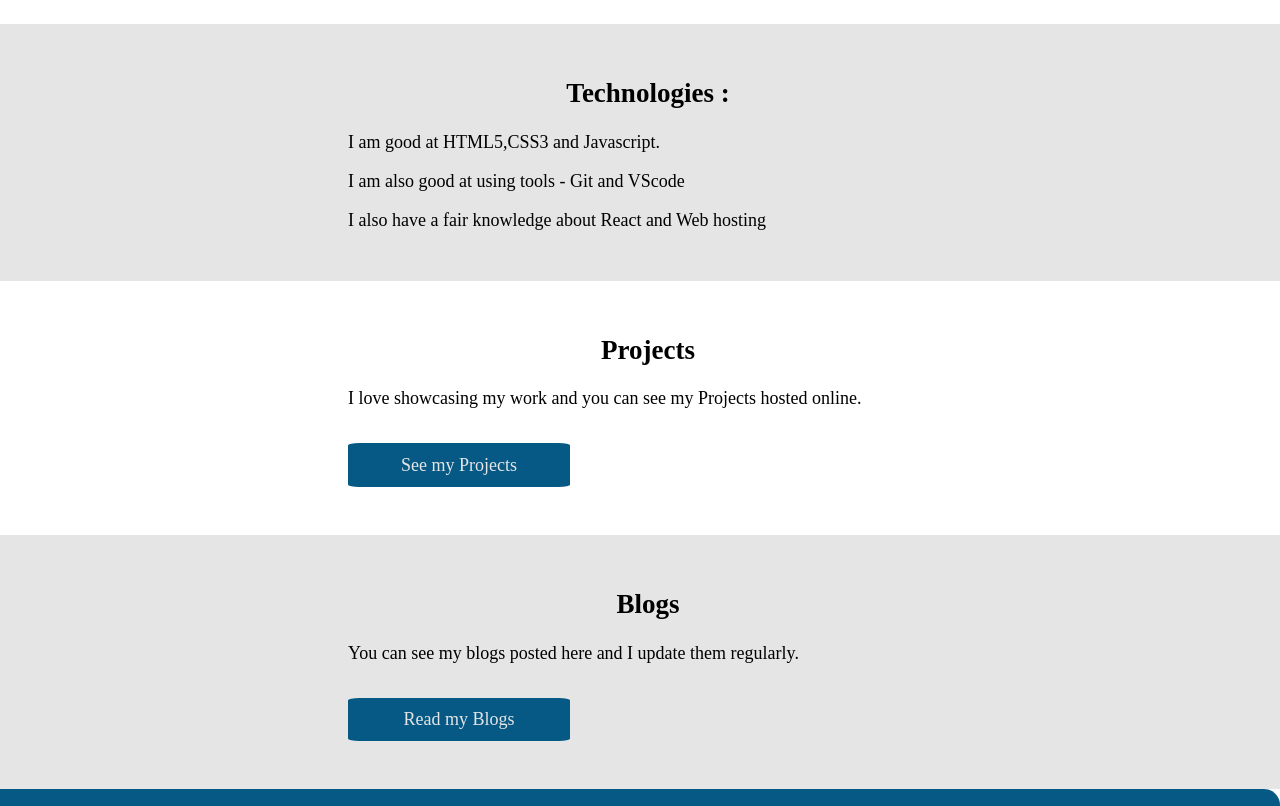
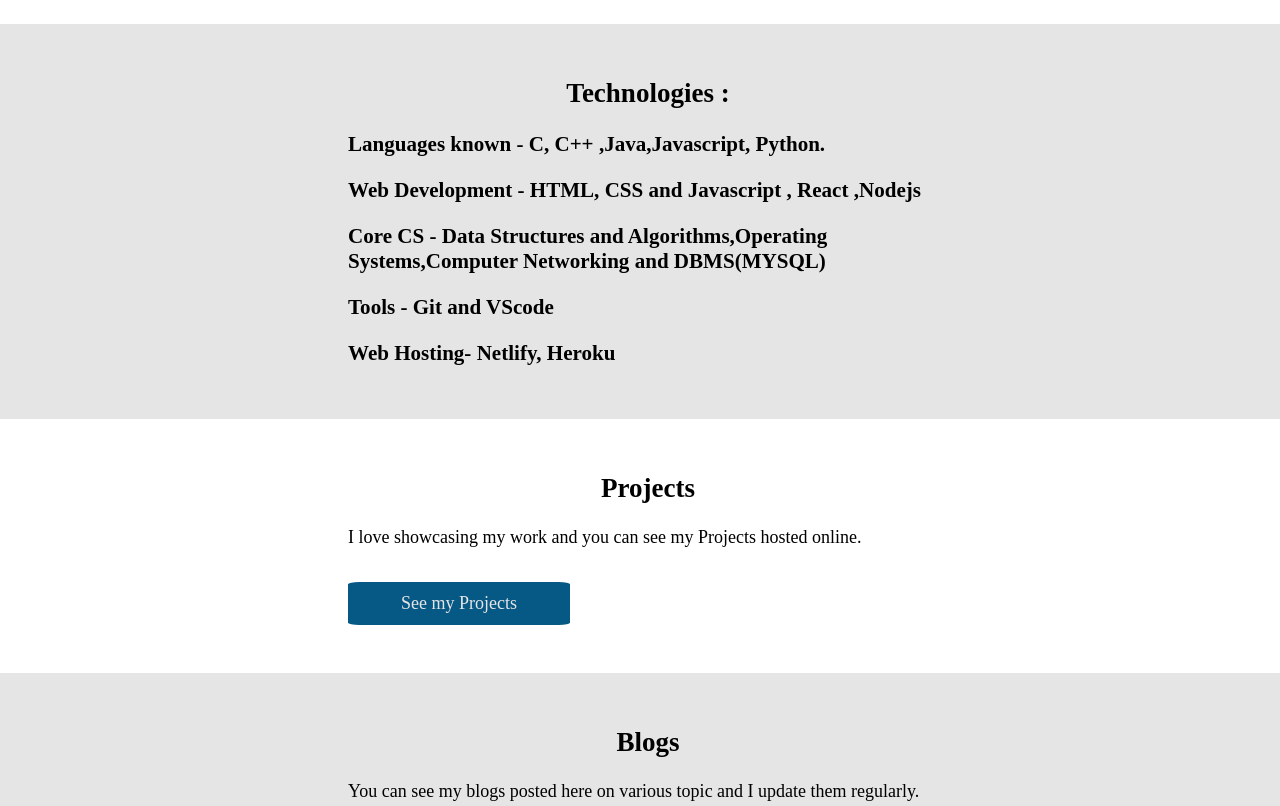
Before and after one commit to DevKesh/myportfolio-site, a plain HTML site: page index.html in a window 1280 px wide. Shown: the part 640-1446 px from the top of the page. Drawn offline with Linux system fonts and the light colour scheme; a web font is replaced by a local one.

Commit message:
Adding new changes to portfolio

```diff
--- a/index.html
+++ b/index.html
@@ -4,6 +4,7 @@
     <meta charset="UTF-8">
     <meta name="viewport" content="width=device-width, initial-scale=1.0">
     <title>Keshav Naganathan</title>
+    <link rel="icon" type="image/jpg" href="images/My picture.jpg" />
     <link
       rel="stylesheet"
       href="https://cdnjs.cloudflare.com/ajax/libs/font-awesome/5.14.0/css/all.min.css"
@@ -15,11 +16,11 @@
 <body>
 
     <nav class="navigation container">
-        <div class="nav-brand">   <a class="link link-active" href="index.html">My Portfolio</a></div>
+        <div class="nav-brand">My Portfolio</div>
         <div class="nav-list-container">
             <ul class="list-non-bullet nav-pills">
                 <li class="list-item-inline">
-                    <a class="link link-active" href="/">Home Page</a>
+                    <a class="link link-active" href="index.html">Home Page</a>
                 </li>
                 <li class="list-item-inline">
                     <a class="link" href="/projects.html">Projects</a>
@@ -42,9 +43,11 @@
     <section class="section ow">
         <div class="container container-center">
             <h1><strong>Technologies :</strong></h1>
-            <p>I am good at HTML5,CSS3 and Javascript.</p>
-            <p>I am also good at using tools - Git and VScode</p>
-            <p>I also have a fair knowledge about React and Web hosting</p>
+            <h3>Languages known - C, C++ ,Java,Javascript, Python.</h3>
+            <h3>Web Development - HTML, CSS and Javascript , React ,Nodejs</h3>
+            <h3>Core CS - Data Structures and Algorithms,Operating Systems,Computer Networking and DBMS(MYSQL)</h3>
+            <h3>Tools - Git and VScode</h3>
+            <h3>Web Hosting- Netlify, Heroku </h3>
         </div>
 
     </section>
@@ -61,7 +64,7 @@
         <section class="section ow">
             <div class="container container-center">
                 <h1><strong>Blogs</strong></h1>
-                <p>You can see my blogs posted here and I update them regularly.</p>
+                <p>You can see my blogs posted here on various topic and I update them regularly.</p>
             </div>
 
             <div class="container container-center">
```
Also changed, not shown: blogs.html (+1 -2 lines), images/My picture.jpg (added).
